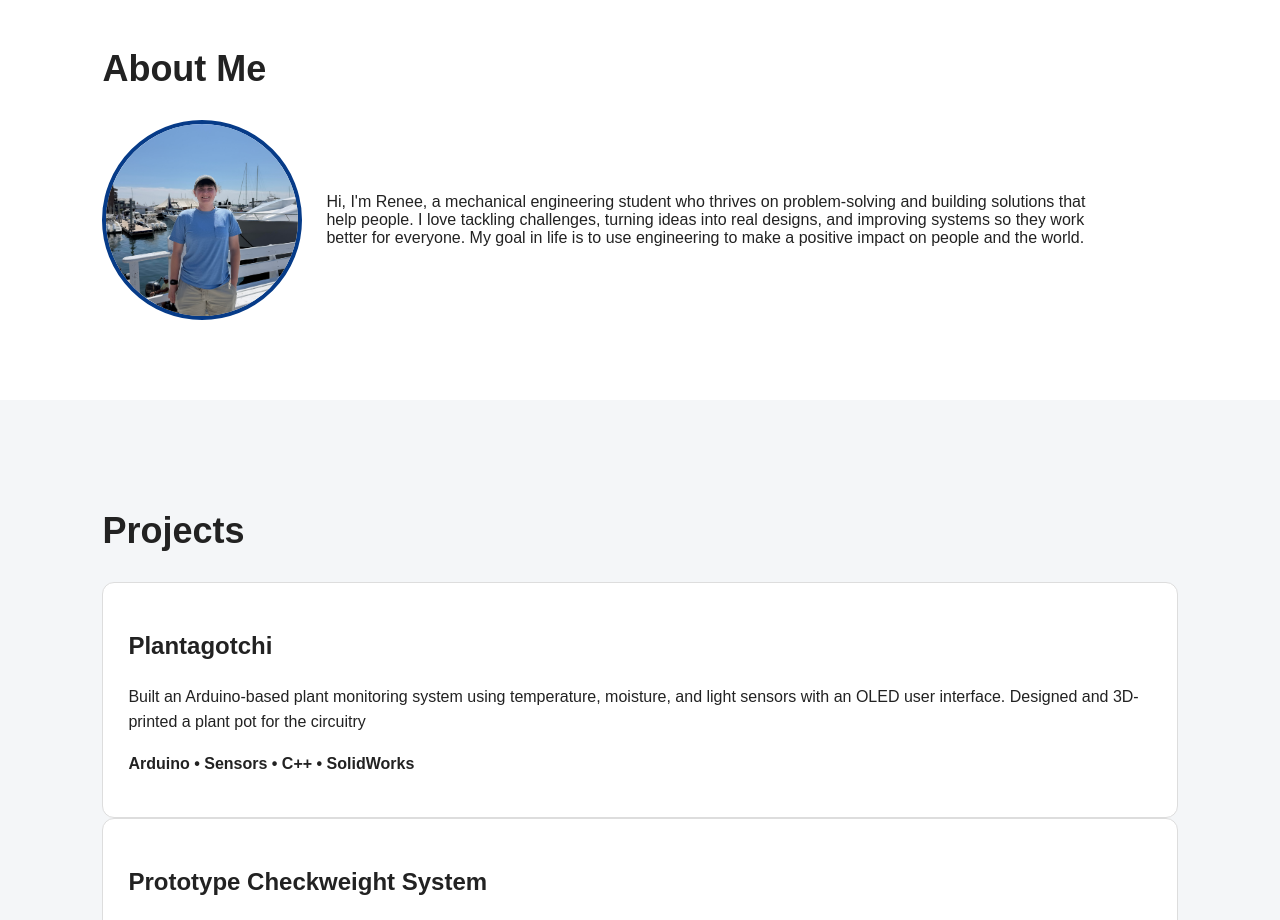
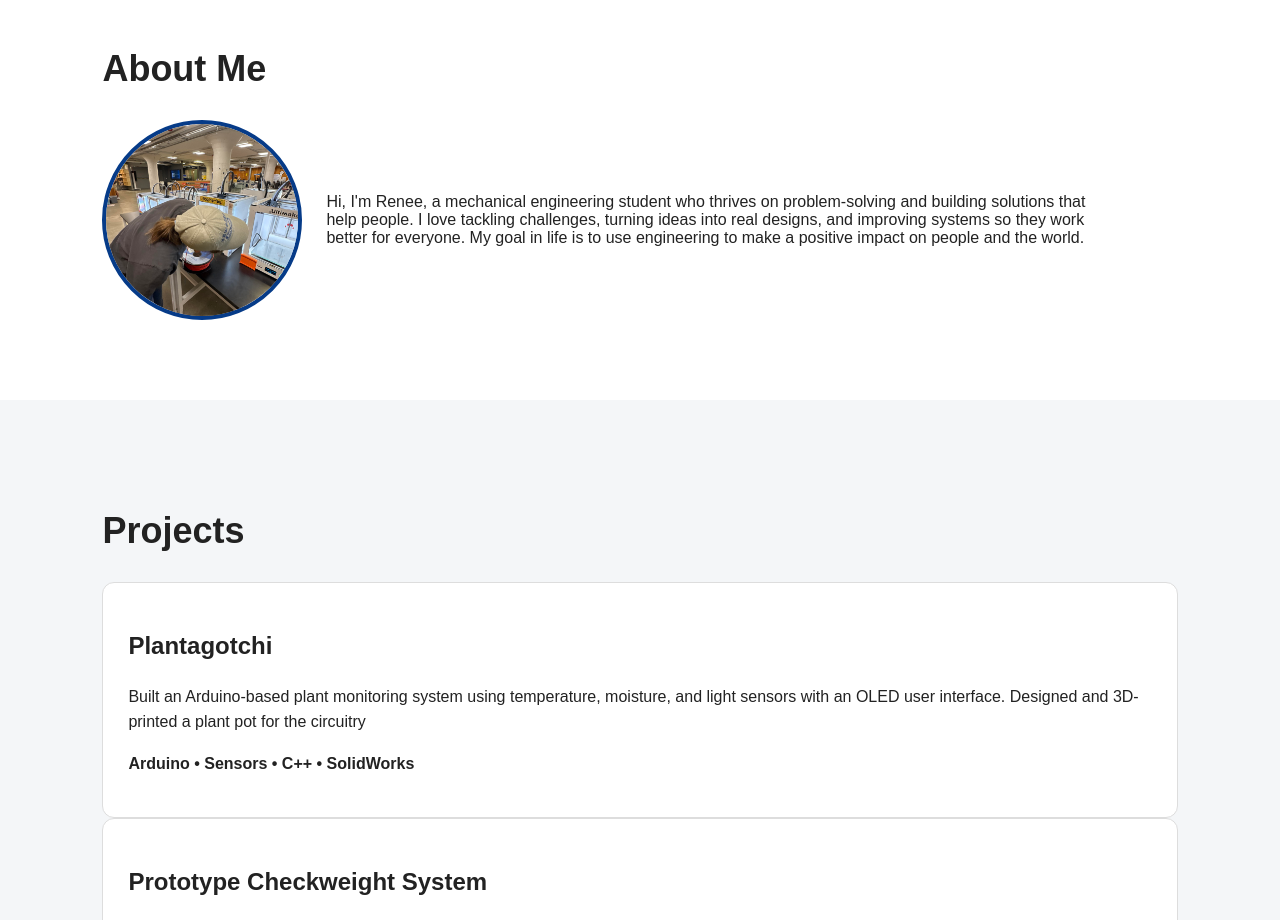
Before and after one commit to rcronk05/rcronk05.github.io, a plain HTML site: page index.html in a window 1280 px wide. Shown: the part 820-1740 px from the top of the page. Drawn offline with Linux system fonts and the light colour scheme.

Commit message:
Use Men3dprinter.jpg in About section

```diff
--- a/index.html
+++ b/index.html
@@ -33,7 +33,7 @@
 
         <h2>About Me</h2>
         <div class="about-content">
-            <img src="Me.jpg" alt="Renee Cronk" class="about-photo">
+            <img src="Men3dprinter.jpg" alt="Renee Cronk" class="about-photo">
 
             <p>
                 Hi, I'm Renee, a mechanical engineering student who thrives on problem-solving and building solutions that help people. I love tackling challenges, turning ideas into real designs, and improving systems so they work better for everyone. My goal in life is to use engineering to make a positive impact on people and the world.
```
